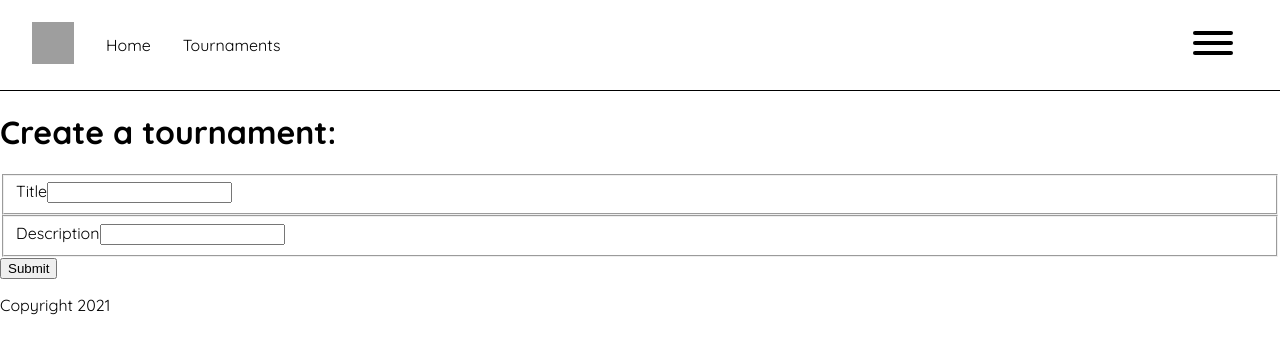
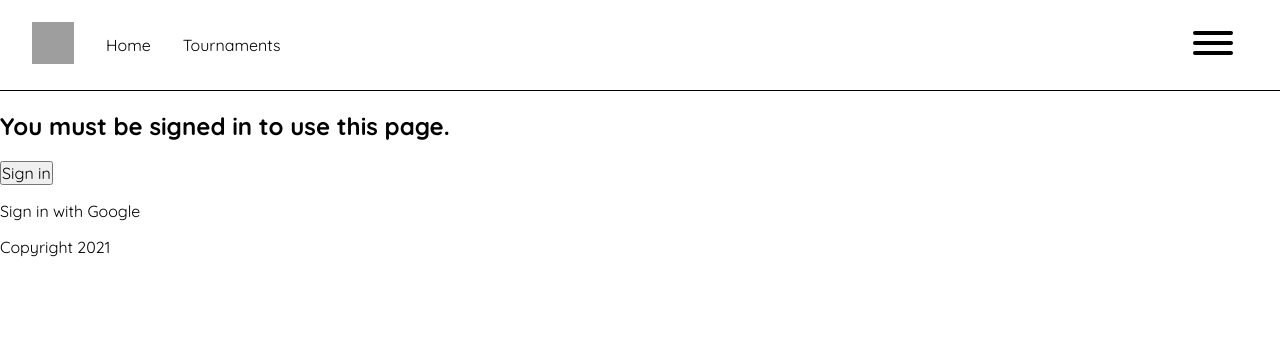
Before and after one commit to Dino-Martinez/tournaments, a Next.js app: page /tournaments/create in a window 1280 px wide. Shown: the top 354 px of the page. Built offline with nearby package versions, Linux system fonts and the light colour scheme; no server answers; grey boxes are pictures that could not be loaded.

Commit message:
[Update] tournaments/create
Added author to tournaments

```diff
--- a/pages/tournaments/create.js
+++ b/pages/tournaments/create.js
@@ -1,7 +1,9 @@
-import { useEffect } from 'react'
+import { useEffect, useContext, useState } from 'react'
 import InputForm from '../../components/InputForm'
 import useApi from '../../hooks/useApi'
+import Authenticator from '../../components/Authenticator'
 import Router from 'next/router'
+import { AuthContext } from '../../hooks/useAuth'
 
 const fields = [
   {
@@ -13,13 +15,24 @@ const fields = [
     key: 'description',
     type: 'text',
     label: 'Description'
+  },
+  {
+    key: 'date',
+    type: 'date',
+    label: 'Date',
+    attributes: {
+      min: new Date().toISOString().split('T')[0]
+    }
   }
 ]
 
 export default function CreateTournament () {
   const [data, loading, refetch] = useApi('/api/tournaments')
+  const [session] = useContext(AuthContext)
+  const [authenticated, setAuthenticatedStatus] = useState(false)
 
   const onSubmit = (values) => {
+    values.author = session.user.email
     refetch('', { method: 'POST', body: JSON.stringify(values) })
   }
 
@@ -31,8 +44,13 @@ export default function CreateTournament () {
 
   return (
     <>
-      <h1>Create a tournament:</h1>
-      <InputForm fields={fields} onSubmit={onSubmit} />
+      <Authenticator setReady={setAuthenticatedStatus}/>
+      {authenticated &&
+      <>
+        <h1>Create a tournament:</h1>
+        <InputForm fields={fields} onSubmit={onSubmit} />
+      </>
+      }
     </>
   )
 }
```
